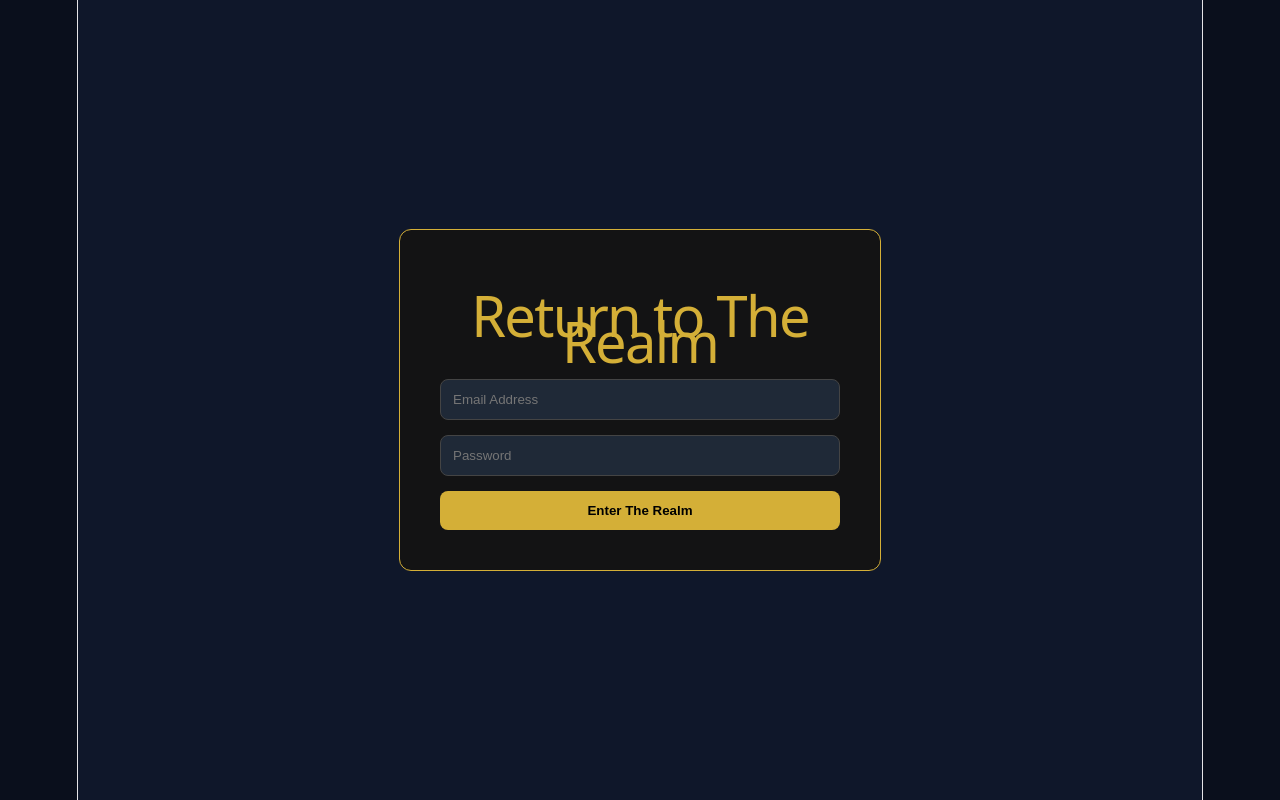
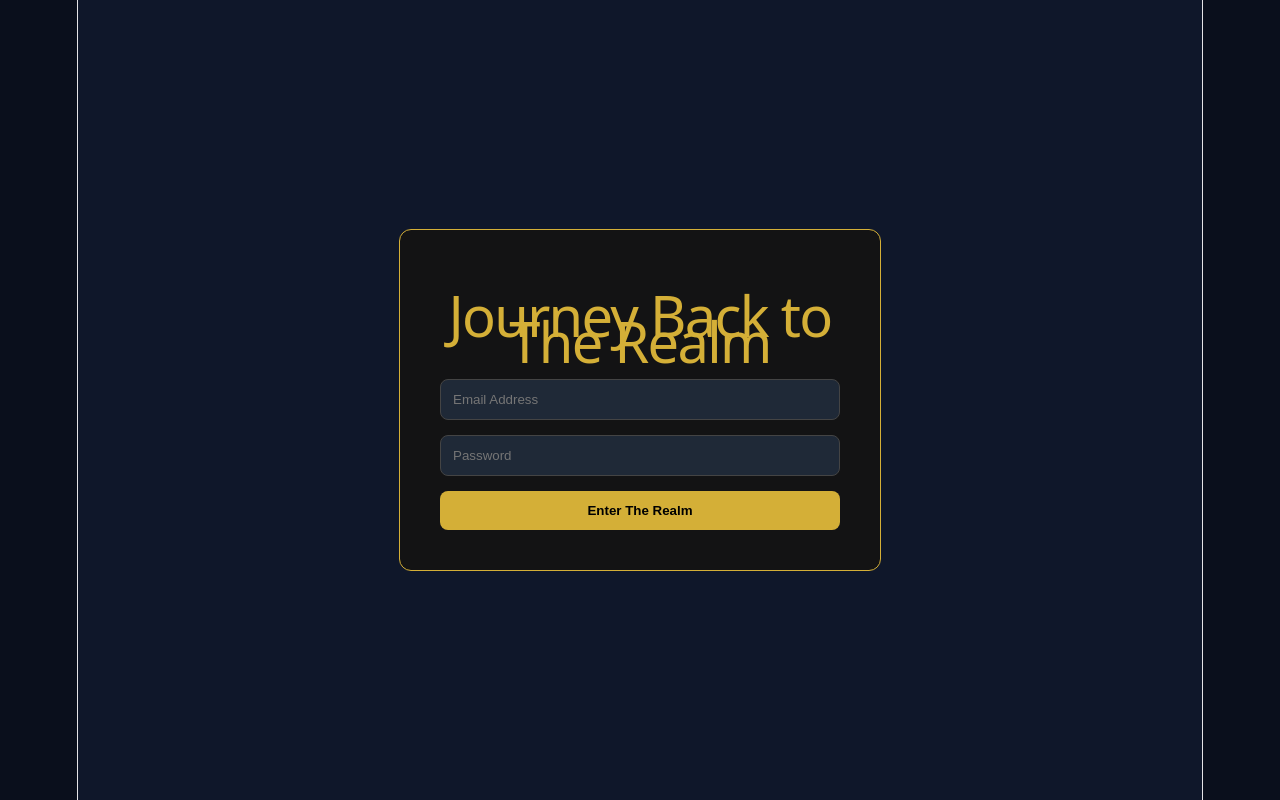
Before and after one commit to fperry64/the-realm, a React app in the folder web/: page /login in a window 1280 px wide. Built offline with nearby package versions, Linux system fonts and the light colour scheme; the HTML template or start-up script is replaced by a standard one.

Commit message:
Login Update 02

```diff
--- a/web/src/pages/Login.jsx
+++ b/web/src/pages/Login.jsx
@@ -32,7 +32,7 @@ function Login() {
     <div className="login-page">
       <div className="login-card">
 
-        <h1>Return to The Realm</h1>
+        <h1>Journey Back to The Realm</h1>
 
         <form onSubmit={handleLogin}>
 
```
